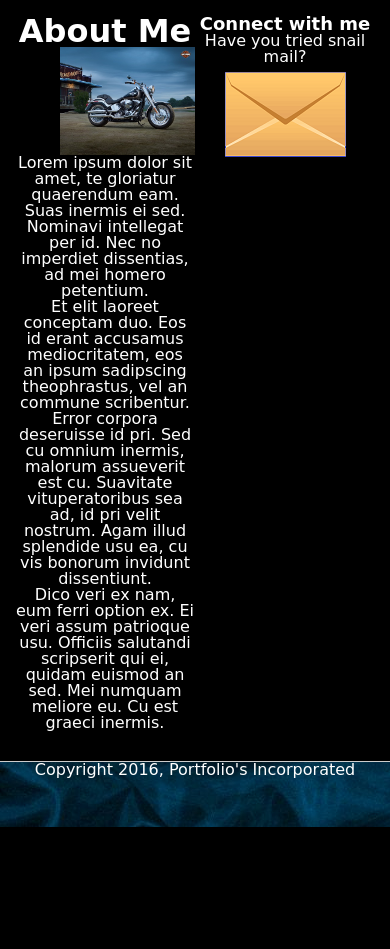
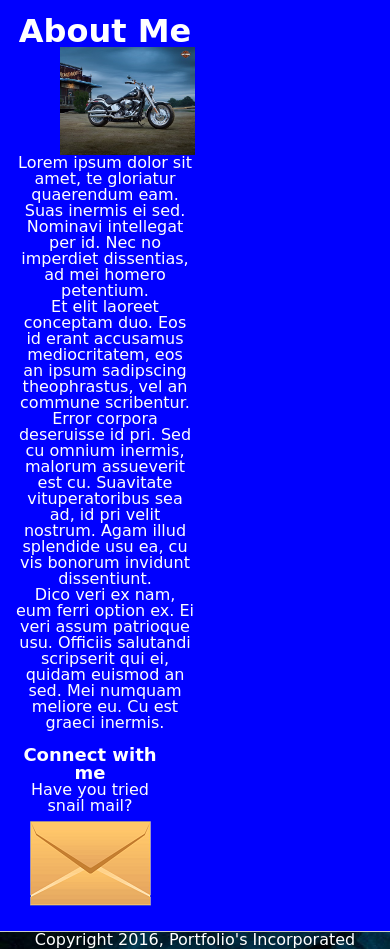
Before and after one commit to sirgillif/portfolio, a PHP site: page / in a window 390 px wide. Shown: the part 17-966 px from the top of the page. Before the commit the page ends 844 px from the top, so only its background shows below. Run offline with PHP 8.4, Linux system fonts and the light colour scheme; some web fonts are replaced.

Commit message:
part 2 check in

```diff
--- a/part2/assets/css/style.css
+++ b/part2/assets/css/style.css
@@ -63,7 +63,13 @@ section {
 
 
 @media only screen and (max-width: 768px) {
-	/* Add your code here */
+	.connect{
+		display: block;
+	}
+	.content-wrapper {
+	background-color: blue;
+	}
+
 }
 
 @media only screen and (max-width: 640px) {
```
Also changed, not shown: part2/assets/images/paisley.png (added).
